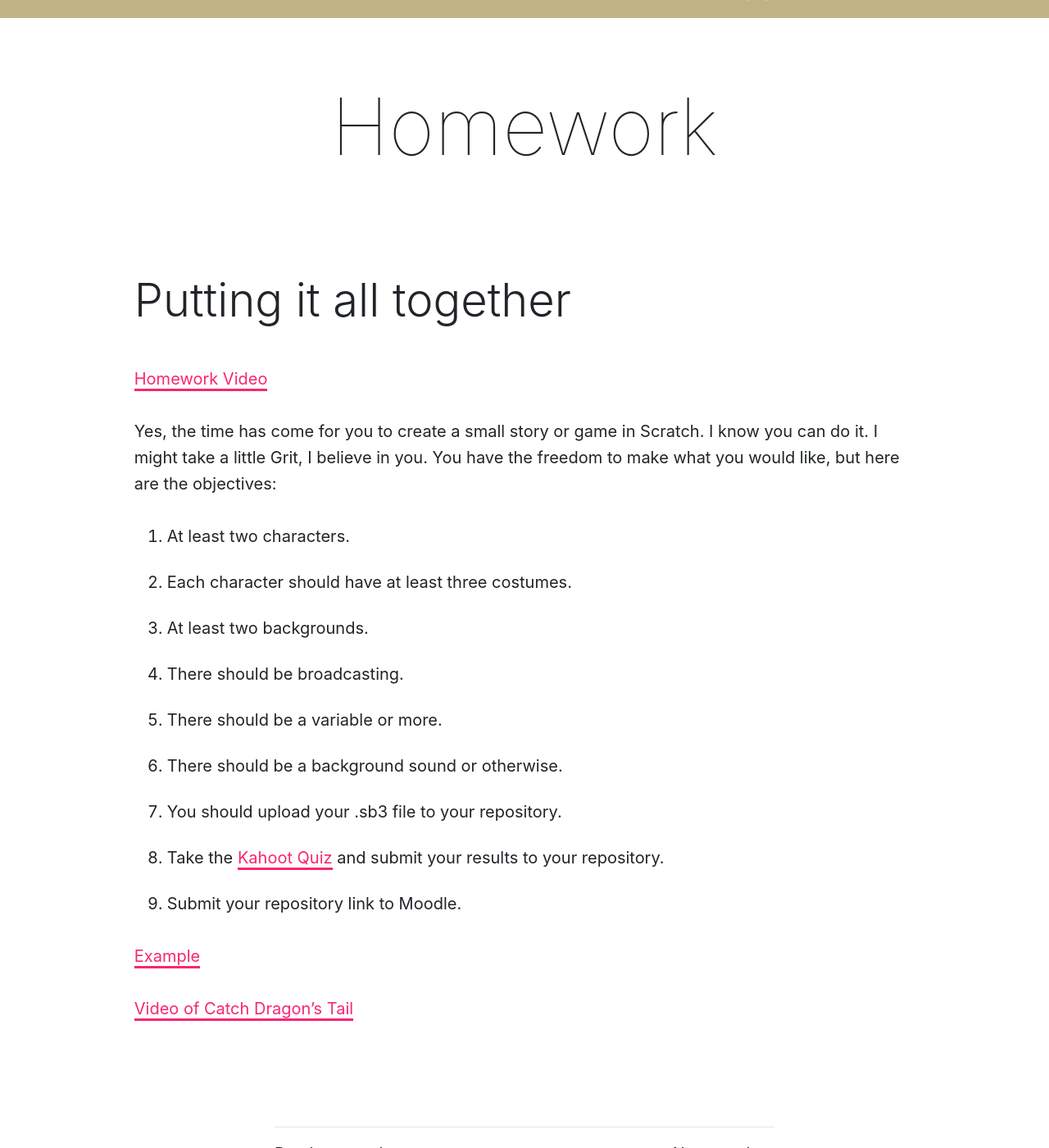
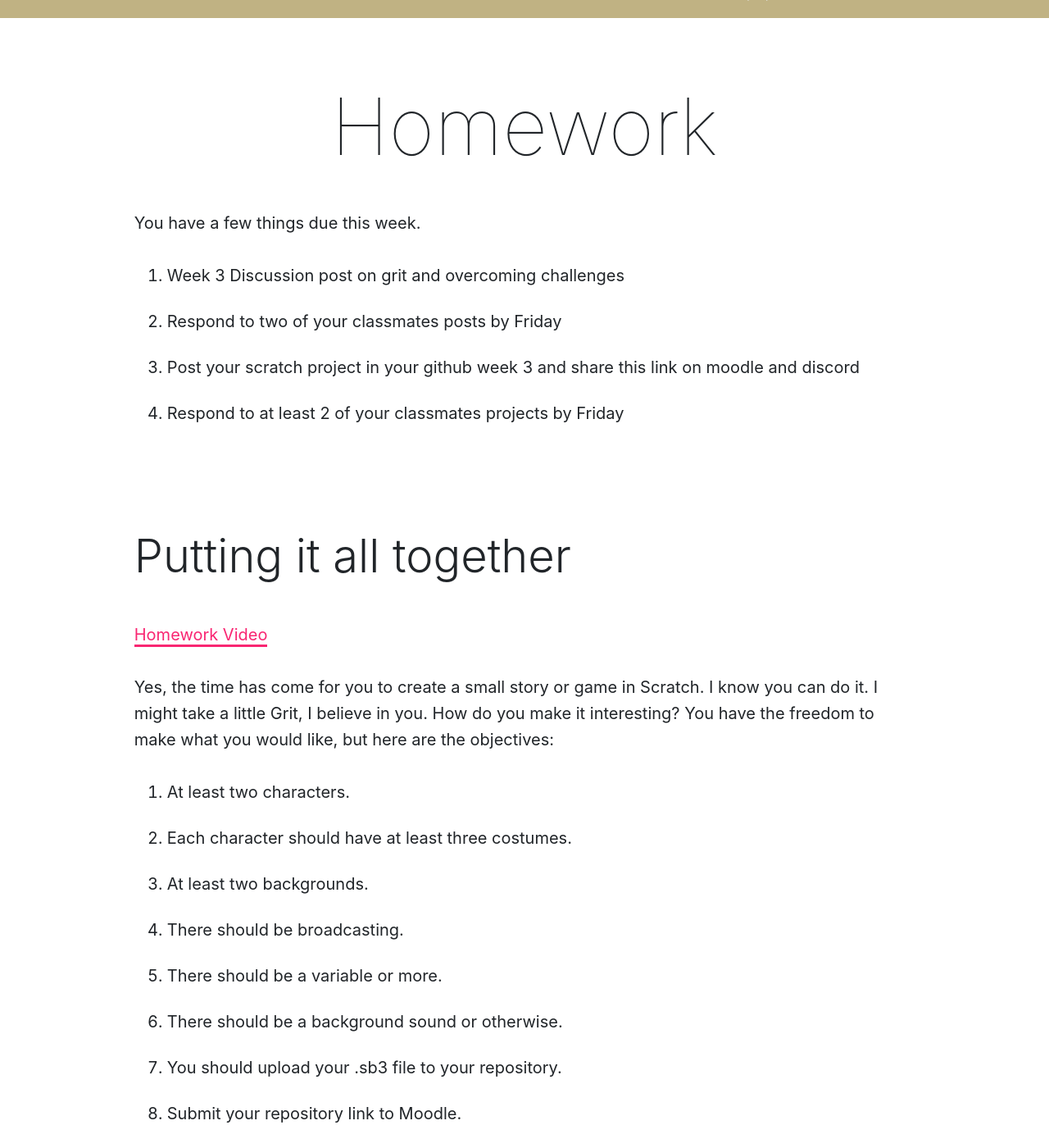
Before and after one commit to coryMcKague/MART120-Spring2024, a Jekyll site: the page built from modules/week-3/_posts/2017-01-17-homework.md, in a window 1280 px wide and 1400 px high, scrolled down 325 px. Shown: the whole window at 82% size. Built offline with Jekyll 4.4.1, drawn with Linux system fonts in a browser that asks for light colours; nearby versions of some CDN libraries; some of the changed text lies outside the part shown.

Commit message:
Update 2017-01-17-homework.md

```diff
--- a/modules/week-3/_posts/2017-01-17-homework.md
+++ b/modules/week-3/_posts/2017-01-17-homework.md
@@ -4,12 +4,19 @@ module: 3
 ---
 
 # Homework
+<p>You have a few things due this week. </p>
+<ol>
+<li> Week 3 Discussion post on grit and overcoming challenges</li>
+<li> Respond to two of your classmates posts by Friday </li>
+<li> Post your scratch project in your github week 3 and share this link on moodle and discord </li>
+<li> Respond to at least 2 of your classmates projects by Friday </li>
+</ol>
 
 ## Putting it all together
 
 <p><a href="//www.youtube.com/embed/AT1LSPdAOMU" data-lity>Homework Video</a></p>
 
-Yes, the time has come for you to create a small story or game in Scratch.  I know you can do it. I might take a little Grit, I believe in you.  You have the freedom to make what you would like, but here are the objectives:
+Yes, the time has come for you to create a small story or game in Scratch.  I know you can do it. I might take a little Grit, I believe in you. How do you make it interesting? You have the freedom to make what you would like, but here are the objectives:
 
 1. At least two characters.
 2. Each character should have at least three costumes.
@@ -18,9 +25,6 @@ Yes, the time has come for you to create a small story or game in Scratch.  I kn
 5. There should be a variable or more.
 6. There should be a background sound or otherwise.
 7. You should upload your .sb3 file to your repository.
-8. Take the <a href="https://kahoot.it/challenge/01075860?challenge-id=84387498-97d5-4d82-ae4e-eabb1c94cf58_1694323329609" target="_blank">Kahoot Quiz</a> and submit your results to your repository.
-9. Submit your repository link to Moodle.
-
-<a href="https://github.com/Montana-Media-Arts/120_CreativeCoding1-Spring2023-Samples/tree/main/Homework%203" target="_blank">Example</a>
-
-<a href="//youtube.com/watch?v=QuRk2_Sy9D0" data-lity>Video of Catch Dragon's Tail</a>
+8. Submit your repository link to Moodle.
+9. Post your creation on Discord under our scratch channel.
+10. Respond to are least of your colleagues work by <b>Thursday</b>
```
